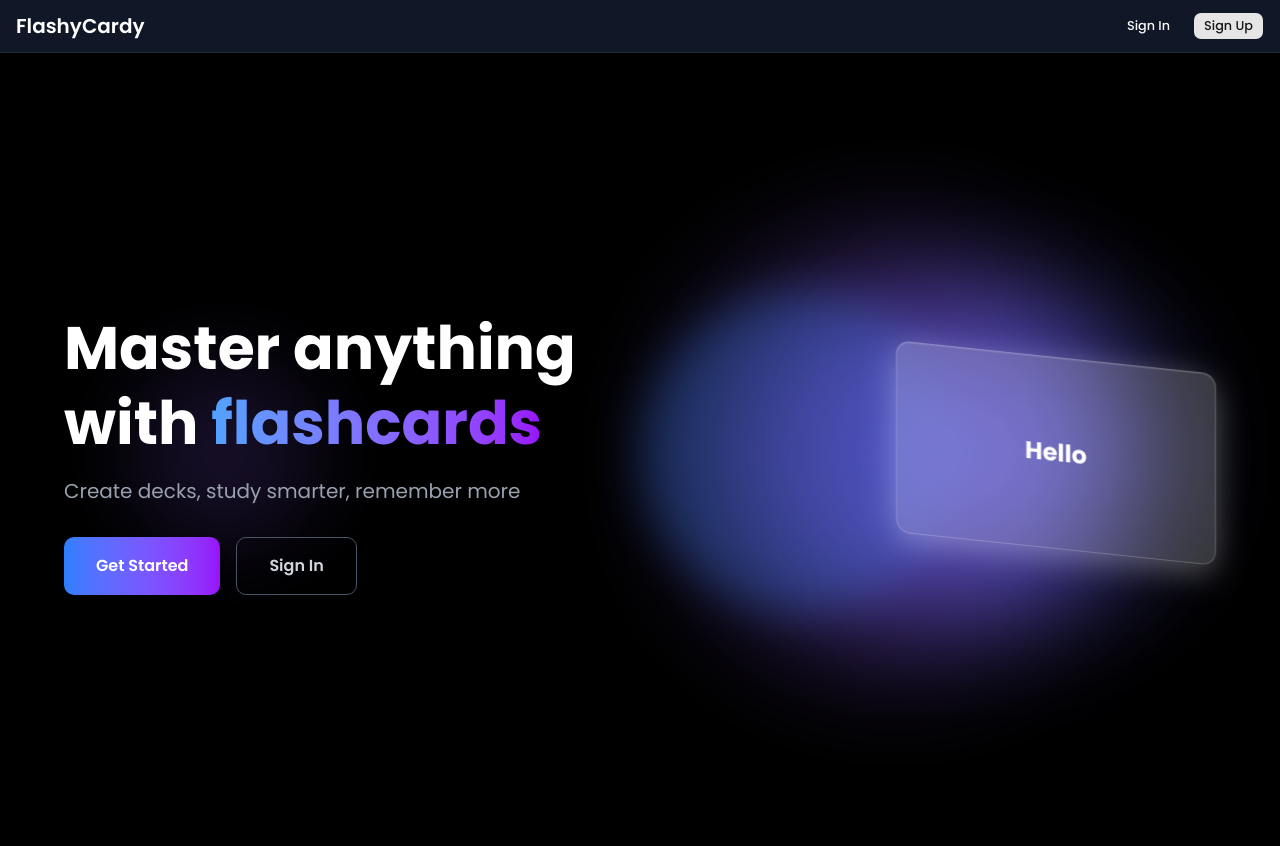
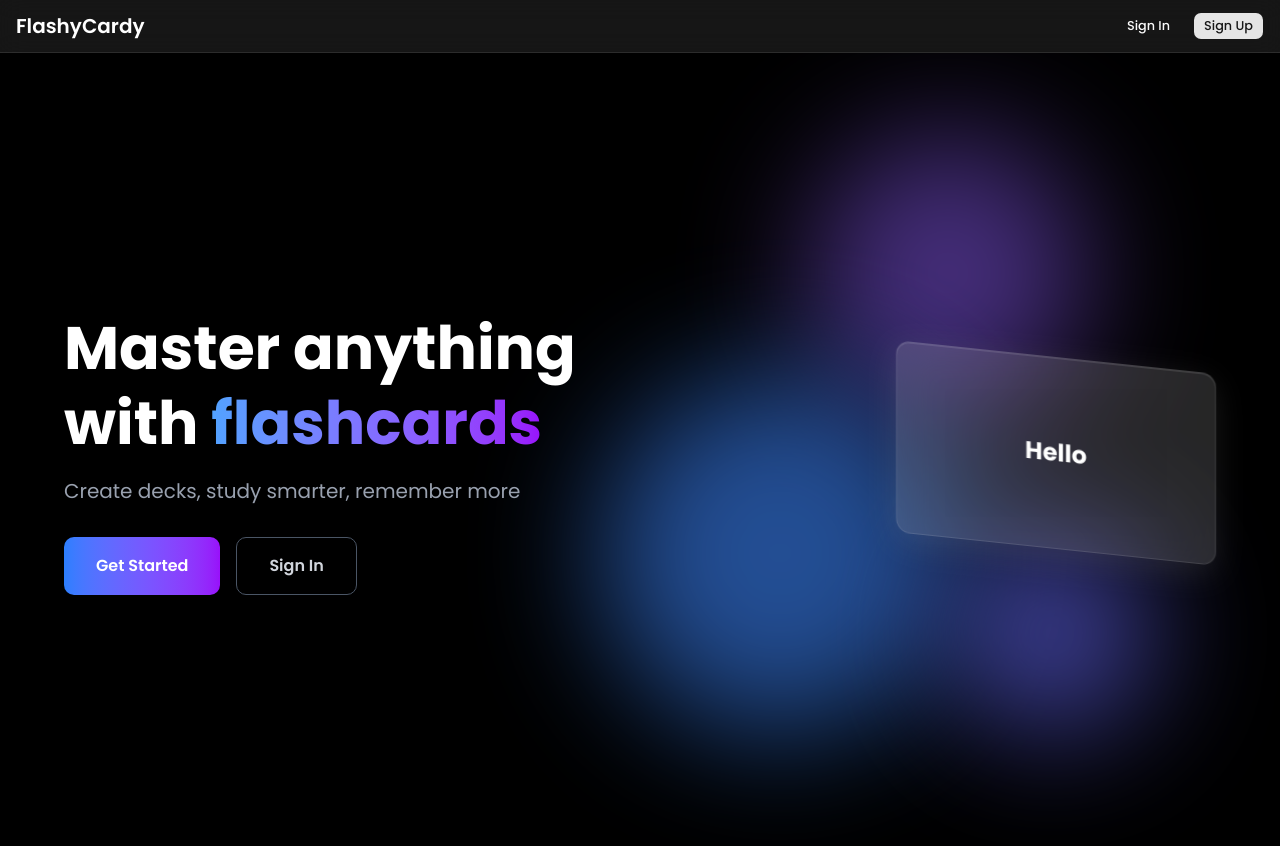
Before and after one commit to nhivanvu/Flash-Card, a Next.js app: page / in a window 1280 px wide. Shown: the top 846 px of the page. Built offline with nearby package versions, Linux system fonts and the light colour scheme; no server answers.

Commit message:
Refactor layout and page styles; update header design and gradient orbs in HomePage

```diff
--- a/src/app/layout.tsx
+++ b/src/app/layout.tsx
@@ -33,7 +33,7 @@ export default function RootLayout({
     >
       <body className="min-h-full flex flex-col">
         <ClerkProvider appearance={{ theme: dark }}>
-          <header className="border-b border-gray-200 dark:border-gray-800 bg-white dark:bg-gray-900">
+          <header className="border-b border-white/10 backdrop-blur-md bg-white/5 sticky top-0 z-50">
             <div className="container mx-auto px-4 py-3 flex items-center justify-between">
               <div className="text-xl font-semibold text-gray-900 dark:text-white">
                 FlashyCardy
--- a/src/app/page.tsx
+++ b/src/app/page.tsx
@@ -14,16 +14,12 @@ export default async function HomePage() {
   return (
     <div className="min-h-screen bg-black flex items-center justify-center px-4 relative overflow-hidden">
       {/* Gradient Orbs - positioned behind flashcard */}
-      <div className="absolute w-96 h-96 rounded-full blur-3xl opacity-50 z-0"
-           style={{ backgroundColor: '#8b5cf6', top: '50%', right: '15%', transform: 'translateY(-50%)' }} />
-      <div className="absolute w-80 h-80 rounded-full blur-xl opacity-30 z-0"
-           style={{ backgroundColor: '#3b82f6', top: '50%', right: '25%', transform: 'translateY(-50%)' }} />
-      <div className="absolute w-72 h-72 rounded-full blur-3xl opacity-65 z-0"
-           style={{ backgroundColor: '#6366f1', top: '50%', right: '10%', transform: 'translateY(-50%)' }} />
-
-      {/* Small purple blob behind headline text */}
-      <div className="absolute w-48 h-48 rounded-full blur-2xl opacity-15 z-0"
-           style={{ backgroundColor: '#8b5cf6', top: '50%', left: '10%', transform: 'translateY(-50%)' }} />
+      <div className="absolute w-70 h-70 rounded-full blur-3xl opacity-50 z-0"
+           style={{ backgroundColor: '#8b5cf6', top: '10%', right: '15%' }} />
+      <div className="absolute w-90 h-90 rounded-full blur-3xl opacity-60 z-0"
+           style={{ backgroundColor: '#3b82f6', top: '40%', right: '25%' }} />
+      <div className="absolute w-50 h-50 rounded-full blur-3xl opacity-65 z-0"
+           style={{ backgroundColor: '#6366f1', top: '60%', right: '10%' }} />
 
       <div className="max-w-6xl w-full mx-auto relative z-10">
         <div className="grid lg:grid-cols-2 gap-12 items-center">
--- a/src/components/FlipCard.tsx
+++ b/src/components/FlipCard.tsx
@@ -24,10 +24,10 @@ export function FlipCard() {
             {/* Front of card */}
             <div className="flashcard-face absolute inset-0 w-full h-full backface-hidden rounded-xl flex items-center justify-center"
                  style={{
-                   background: 'rgba(255, 255, 255, 0.2)',
+                   background: 'rgba(255, 255, 255, 0.15)',
                    backdropFilter: 'blur(20px)',
-                   border: '1px solid rgba(255, 255, 255, 0.2)',
-                   boxShadow: '0 8px 32px rgba(255, 255, 255, 0.3), inset 0 1px 0 rgba(255, 255, 255, 0.1)'
+                   border: '1px solid rgba(255, 255, 255, 0.1)',
+                   boxShadow: '0 8px 32px rgba(255, 255, 255, 0.1), inset 0 1px 0 rgba(255, 255, 255, 0.1)'
                  }}>
               <div className="text-center">
                 <div className="text-3xl font-bold text-white">Ciao</div>
@@ -37,10 +37,10 @@ export function FlipCard() {
             {/* Back of card */}
             <div className="flashcard-face absolute inset-0 w-full h-full backface-hidden rotate-y-180 rounded-xl flex items-center justify-center"
                  style={{
-                   background: 'rgba(255, 255, 255, 0.2)',
+                   background: 'rgba(255, 255, 255, 0.15)',
                    backdropFilter: 'blur(20px)',
-                   border: '1px solid rgba(255, 255, 255, 0.2)',
-                   boxShadow: '0 8px 32px rgba(255, 255, 255, 0.3), inset 0 1px 0 rgba(255, 255, 255, 0.1)'
+                   border: '1px solid rgba(255, 255, 255, 0.1)',
+                   boxShadow: '0 8px 32px rgba(255, 255, 255, 0.1), inset 0 1px 0 rgba(255, 255, 255, 0.1)'
                  }}>
               <div className="text-center">
                 <div className="text-2xl font-bold text-white">Hello</div>
```
